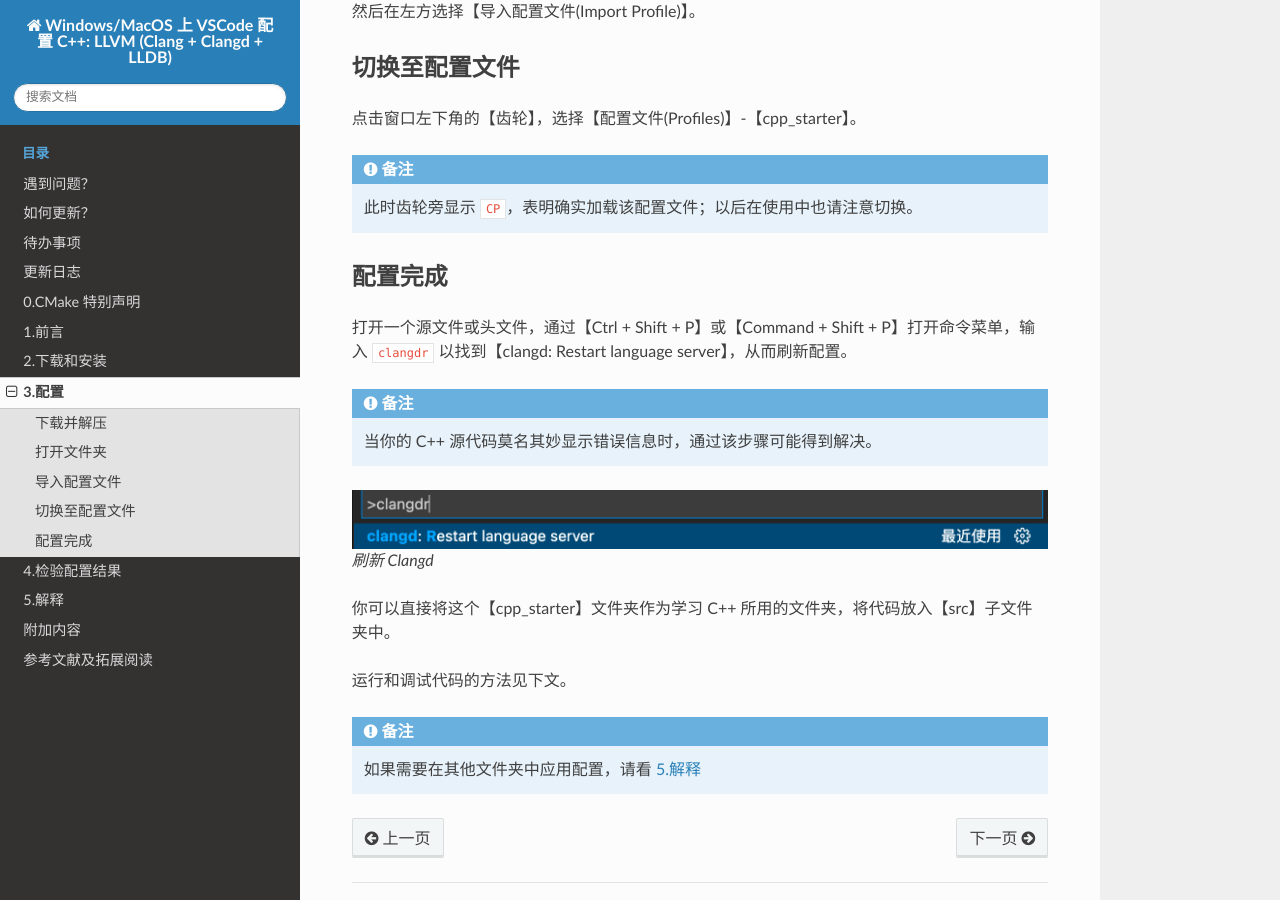
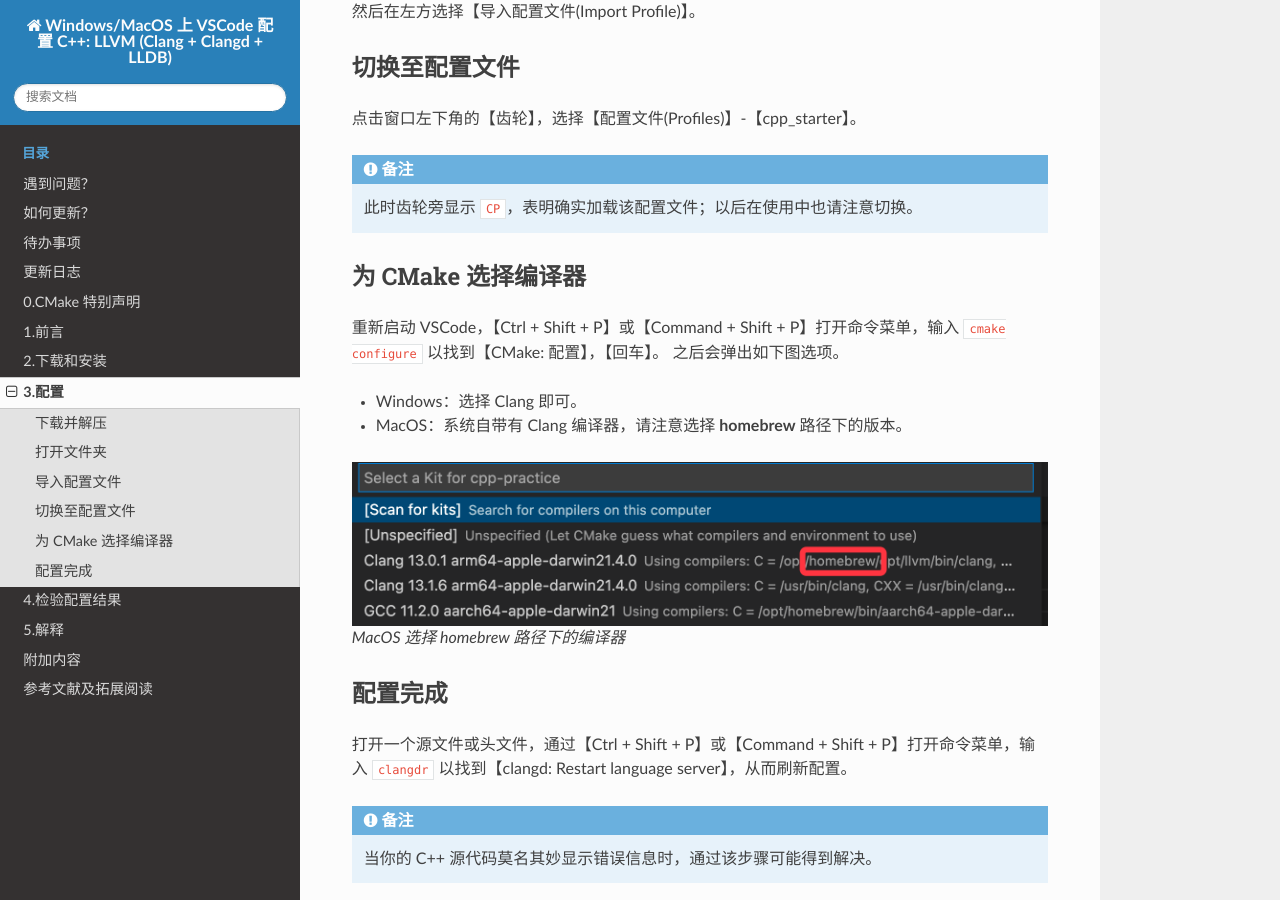
Before and after one commit to FeignClaims/vscode_cpp_starter, a Sphinx documentation site: the page built from docs/source/configure.rst, in a window 1280 px wide and 900 px high, scrolled down 1682 px. Built offline with Sphinx 7.4.7 and the Read the Docs theme 2.0.0, drawn with Linux system fonts in a browser that asks for light colours.

Commit message:
恢复意外删除的“为 CMake 选择编译器”步骤

```diff
--- a/docs/source/configure.rst
+++ b/docs/source/configure.rst
@@ -58,6 +58,19 @@
 
   此时齿轮旁显示 ``CP``，表明确实加载该配置文件；以后在使用中也请注意切换。
 
+为 CMake 选择编译器
+*******************
+
+重新启动 VSCode，【Ctrl + Shift + P】或【Command + Shift + P】打开命令菜单，输入 ``cmake configure`` 以找到【CMake: 配置】，【回车】。
+之后会弹出如下图选项。
+
+- Windows：选择 Clang 即可。
+- MacOS：系统自带有 Clang 编译器，请注意选择 **homebrew** 路径下的版本。
+
+.. figure:: /_img/MacOS_选择编译器.png
+
+   MacOS 选择 homebrew 路径下的编译器
+
 配置完成
 ********
 
```
